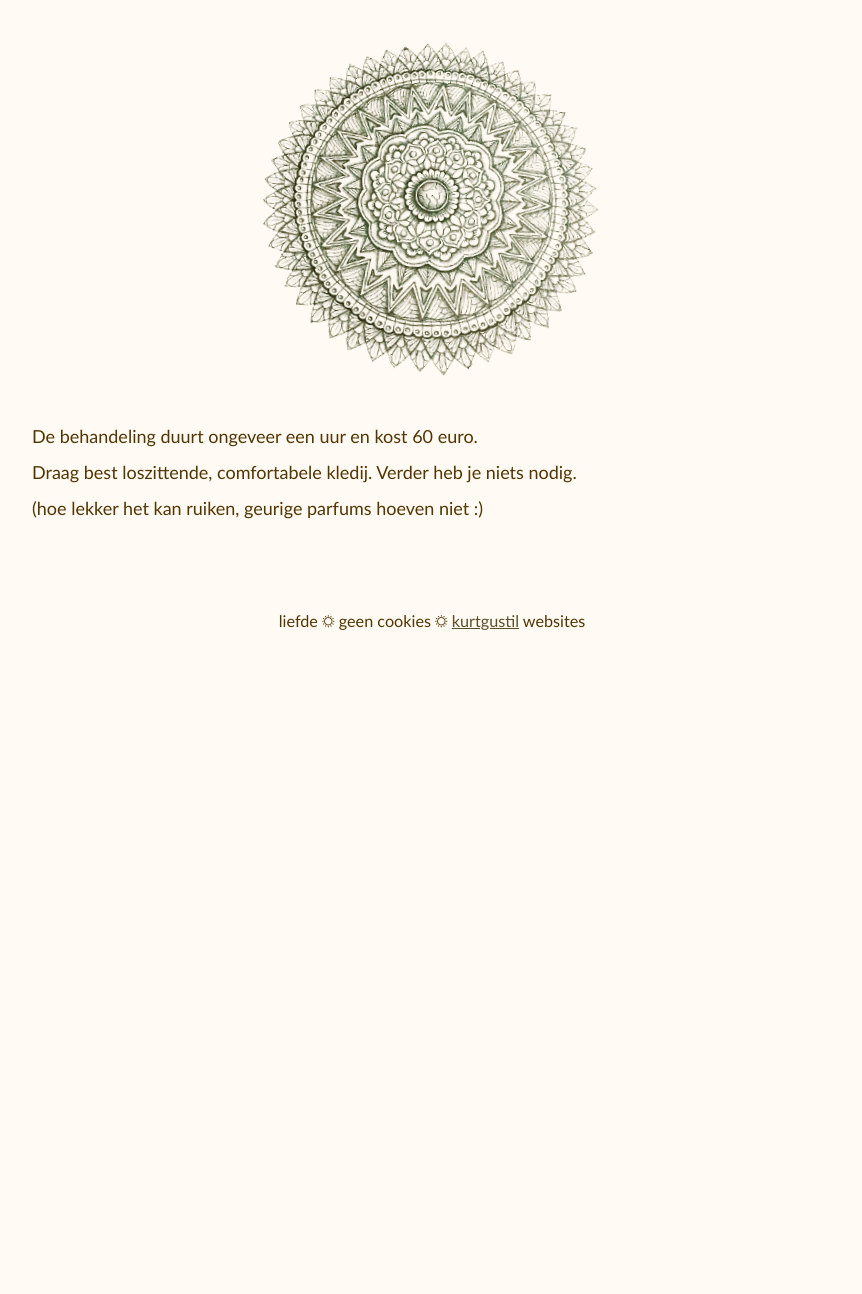
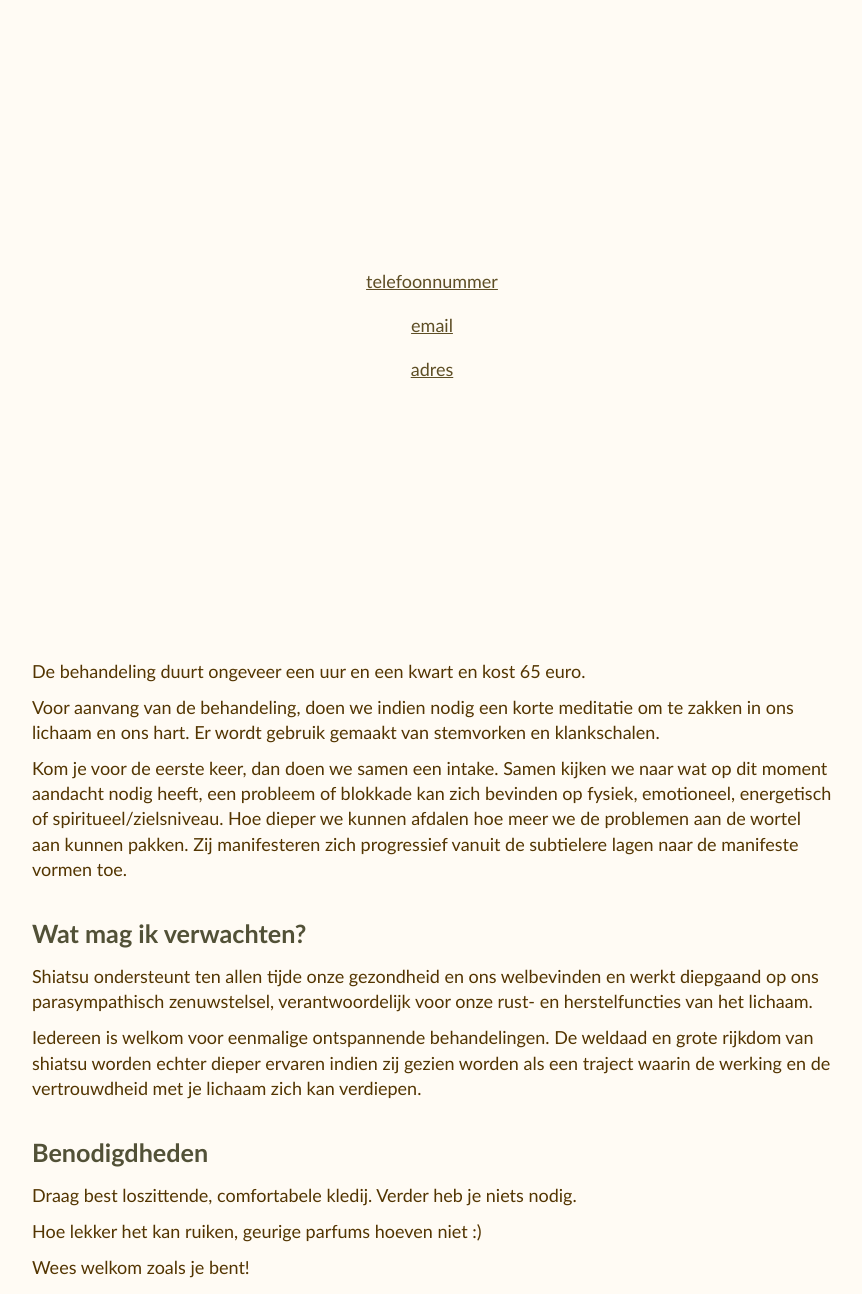
Before and after one commit to GustaveCurtil/turiya, a plain HTML site: page praktisch.html in a window 1280 px wide. Shown: the part 152-1446 px from the top of the page, without its empty margins (208-1070 px from the left). Before the commit the page ends 800 px from the top, so only its background shows below. Drawn offline with Linux system fonts and the light colour scheme; a web font is replaced by a local one.

Commit message:
aanpassingen gemaakt die thomas vroeg

```diff
--- a/praktisch.html
+++ b/praktisch.html
@@ -17,16 +17,38 @@
         </nav>
     </header>
     <main>
-        <section id="mandala">
+        <section class="afbeelding vullen boven">
+            <a href="">telefoonnummer</a><br>
+            <a href="">email</a><br>
+            <a href="">adres</a>
+        </section>
+        <!-- <section id="mandala">
             <a href="/inspiratie.html">
                 <img src="media/cirkel-transparant.png" alt="mandala">
                 <img src="media/trippen.gif" alt="">
             </a>
+        </section> -->
+        <section>
+            <p>De behandeling duurt ongeveer een uur en een kwart en kost 65 euro.</p>
+            <p>Voor aanvang van de behandeling, doen we indien nodig een korte meditatie om te zakken in ons lichaam en ons hart.
+            Er wordt gebruik gemaakt van stemvorken en klankschalen.</p>
+            <p>Kom je voor de eerste keer, dan doen we samen een intake.
+            Samen kijken we naar wat op dit moment aandacht nodig heeft, een probleem of blokkade kan zich bevinden op fysiek, emotioneel, energetisch of spiritueel/zielsniveau.
+            Hoe dieper we kunnen afdalen hoe meer we de problemen aan de wortel aan kunnen pakken.
+            Zij manifesteren zich progressief vanuit de subtielere lagen naar de manifeste vormen toe.
+            </p>
         </section>
-        <section>
-            <p>De behandeling duurt ongeveer een uur en kost 60 euro.</p>
+        <section class="bovenruimte">
+            <h2>Wat mag ik verwachten?</h2>
+            <p>Shiatsu ondersteunt ten allen tijde onze gezondheid en ons welbevinden en werkt diepgaand op ons parasympathisch zenuwstelsel, verantwoordelijk voor onze rust- en herstelfuncties van het lichaam.</p>
+            <p>Iedereen is welkom voor eenmalige ontspannende behandelingen.
+            De weldaad en grote rijkdom van shiatsu worden echter dieper ervaren indien zij gezien worden als een traject waarin de werking en de vertrouwdheid met je lichaam zich kan verdiepen.</p>
+        </section>
+        <section class="bovenruimte">
+            <h2>Benodigdheden</h2>
             <p>Draag best loszittende, comfortabele kledij. Verder heb je niets nodig.</p>
-            <p>(hoe lekker het kan ruiken, geurige parfums hoeven niet :)</p>
+            <p>Hoe lekker het kan ruiken, geurige parfums hoeven niet :)</p>
+            <p>Wees welkom zoals je bent!</p>
         </section>
     </main>
     <footer>
--- a/style.css
+++ b/style.css
@@ -81,6 +81,8 @@ section.vullen {min-height: calc(100svh); display: flex; flex-direction: column;
 section.vullen.boven {height: calc(100svh - var(--hoogte-header) - var(--afstand-klein)); min-height: auto;}
 section.vullen.beneden {min-height: calc(100svh - var(--hoogte-footer) - var(--afstand-klein));}
 
+section.bovenruimte {margin-top: var(--afstand-groot);}
+
 section#mandala {display: flex; justify-content: center; align-items: center;}
 #landing section#mandala a {width: var(--breedte-mandala); height: var(--breedte-mandala);}
 section#mandala a { border-radius: 50%; display: block; width: var(--breedte-mandala-klein); height: var(--breedte-mandala-klein);}
```
Also changed, not shown: inspiratie.html (+19 -4 lines), shiatsu.html (+0 -17 lines), media/buddha-club.gif (added), 1 other file.
